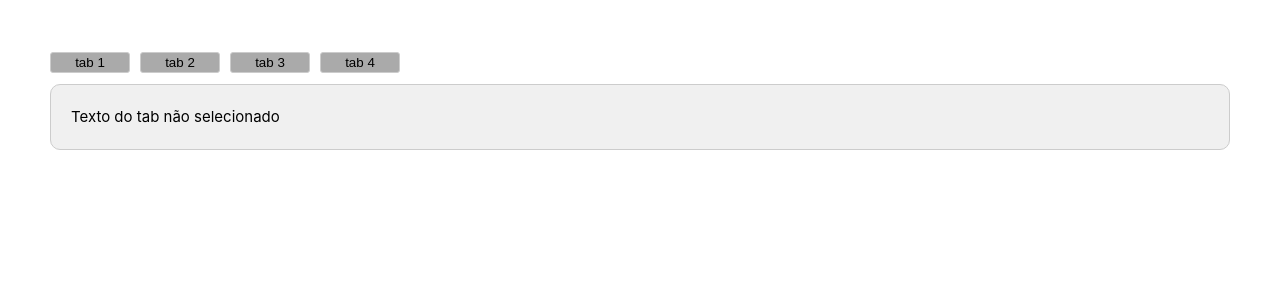
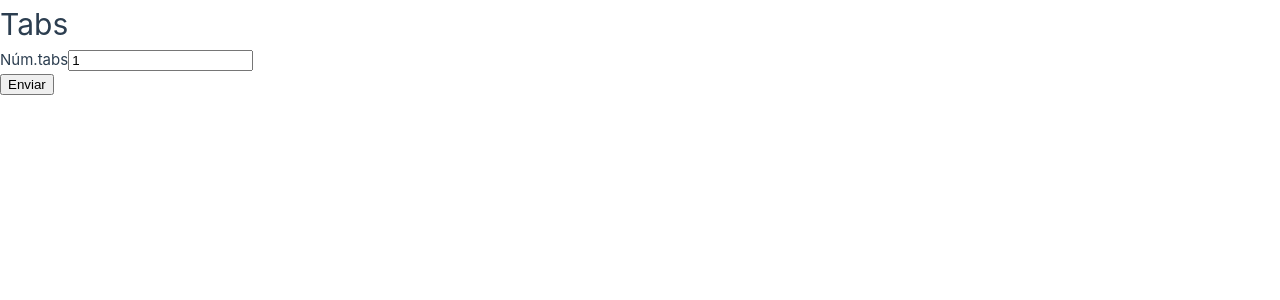
Before and after one commit to Kaioh95/framework-js-practice, a Vue app in the folder quiz/: page / in a window 1280 px wide. Shown: the top 300 px of the page. Built offline with nearby package versions, Linux system fonts and the light colour scheme.

Commit message:
init TabForm

```diff
--- a/quiz/src/App.vue
+++ b/quiz/src/App.vue
@@ -1,12 +1,14 @@
 <script setup lang="ts">
 import Quiz from './components/Quiz.vue'
 import Tab from './components/Tab.vue'
+import TabShow from './components/TabShow.vue'
 
 </script>
 
 <template>
   <!--Quiz></Quiz-->
-  <Tab></Tab>
+  <!--Tab></Tab-->
+  <TabShow></TabShow>
 </template>
 
 <style>
--- a/quiz/src/components/Tab.vue
+++ b/quiz/src/components/Tab.vue
@@ -17,11 +17,16 @@
     import TabButtons, { type TabButtonsProps} from "./TabButtons.vue"
     import TabContent, { type TabContentProps} from "./TabContent.vue";
 
-    const tabOptions = ["tab 1", "tab 2", "tab 3", "tab 4"];
+    export interface TabProps{
+        tabOptions: string[]
+        tabDisplayText: string[]
+    }
+
+    /*const tabOptions = ["tab 1", "tab 2", "tab 3", "tab 4"];
     const tabDisplayText = ["Texto do primeiro tab",
             "Texto do segundo tab",
             "Texto do terceiro tab",
-            "Texto do quarto tab"];
+            "Texto do quarto tab"];*/
 
     const currentTab = ref<number>();
 
@@ -29,6 +34,7 @@
         currentTab.value = tabIndex;
     }
 
+    defineProps<TabProps>()
 </script>
 
 <style>
--- /dev/null
+++ b/quiz/src/components/TabForm.vue
@@ -0,0 +1,164 @@
+<template>
+    <div class="tb-container-form">
+        <h1>Tabs</h1>
+        <form class="tb-form" @submit.prevent="submit">
+            <div>
+                <label>Núm.tabs</label>
+                <input type="number" :value="titleOptions.length" @change="changeNumOptions(($event.target as HTMLInputElement).value)"/>
+                <div class="error">{{ errors.numOptions }}</div>
+
+                <div v-for="(opt, i) in options" :key="`options_${i}`">
+                    <div>
+                        <label>Título</label>
+                        <input class="titulo" type="text" :value="titleOptions[i]"
+                            @change="titleChangeOption(i, ($event.target as HTMLInputElement).value)"
+                            @blur="touched[`title_option_${i}`] && check(($event.target as HTMLInputElement).value, required, `title_option_${i}`)"
+                        />
+                        <div className="error">{{ errors[`title_option_${i}`] }}</div>
+                    </div>
+
+                    <div>
+                        <label>Conteúdo</label>
+                        <textarea class="conteudo" :value="contentOptions[i]"
+                            @change="contentChangeOption(i, ($event.target as HTMLInputElement).value)"
+                            @blur="touched[`content_option_${i}`] && check(($event.target as HTMLInputElement).value, required, `content_option_${i}`)"
+                        />
+                        <div className="error">{{ errors[`content_option_${i}`] }}</div>
+                    </div>
+
+                </div>
+
+                <div className="buttons">
+                    <input type="submit" value="Enviar" />
+                </div>
+
+            </div>
+        </form>
+    </div>
+</template>
+
+<script setup lang="ts">
+    import { type TabType } from '../store/tab.store'
+    import { ref, reactive } from 'vue'
+    import { inRange, required, isInt } from '../utils/validation'
+
+    export interface TabEvents {
+        (e: 'onSubmit', question: TabType): void
+    }
+
+    const titleOptions = reactive<string[]>([''])
+    const contentOptions = reactive<string[]>([''])
+    const errors = reactive<{[name: string]: string}>({})
+    const touched = reactive<{[name: string]: boolean}>({})
+
+    const emit = defineEmits<TabEvents>()
+
+    function touch(name: string, value: boolean = true){
+        touched[name] = value
+    }
+
+    function setError(name: string, error: string){
+        errors[name] = error
+    }
+
+    function titleChangeOption(index: number, value: string){
+        titleOptions[index] = value
+        touch(`$title_option_${index}`)
+    }
+
+    function contentChangeOption(index: number, value: string){
+        contentOptions[index] = value
+        touch(`$content_option_${index}`)
+    }
+
+    function changeNumOptions(value: string){
+        const range = inRange(1, 5)
+
+        const validateFunc = (value: string) => required(value) || isInt(value) || range(value)
+
+        if( check(value, validateFunc, 'numOptions')){
+            const num = parseInt(value, 10)
+            if(num <= titleOptions.length){
+                for(let i = num; i < titleOptions.length; i++){
+                    touch(`title_option_${i}`, false)
+                    touch(`content_option_${i}`, false)
+                    setError(`title_option_${i}`, '')
+                    setError(`content_option_${i}`, '')
+                }
+                titleOptions.splice(num, titleOptions.length - num)
+                contentOptions.splice(num, contentOptions.length - num)
+            }
+            else{
+                const titleTail = Array(num-titleOptions.length).fill('')
+                const contentTail = Array(num-contentOptions.length).fill('')
+                titleTail.forEach(o => titleOptions.push(o))
+                contentTail.forEach(o => contentOptions.push(o))
+            }
+        }
+    }
+
+    function check(value: string, validateFunc: Function, name: string){
+        const error = validateFunc(value)
+        setError(name, error)
+        return error === null
+    }
+
+    function submit(){
+        //e.preventDefault()
+
+        const titleOptionsOk = titleOptions
+            .map((opt, i) => check(opt, required, `title_option_${i}`))
+            .every(o => o)
+
+        const contentOptionsOk = contentOptions
+            .map((opt, i) => check(opt, required, `content_option_${i}`))
+            .every(o => o)
+
+        if(titleOptionsOk && contentOptionsOk){
+            //onSubmit({ tabButtons: titleOptions, tabText: contentOptions })
+            emit('onSubmit', {
+                tabOptions: titleOptions,
+                tabDisplayText: contentOptions,
+            })
+        }
+    }
+
+</script>
+
+<style scoped>
+    .tabPane {
+        padding: 20px;
+        box-shadow: 5px 4px 10px #ccc;
+        border-radius: 5px;
+        margin: 20px;
+        width: 450px;
+        float: right;
+    }
+
+    .tabButtonsCSS button {
+        margin-right: 15px;
+        font-size: 15px;
+        /*background-color: #ccc;*/
+        background-color: white;
+        border: 0px solid rgb(118, 118, 118);
+        border-radius: 0px;
+        padding: 2px 5px;
+    }
+
+    .tabButtonsCSS .selected {
+        font-weight: bold;
+        background-color: #aaa;
+        border-bottom: 3px solid #2062ed;
+        background-color: white;
+    }
+
+    .tabContentPane {
+        padding: 20px;
+        margin: 10px 0;
+        border-radius: 10px;
+        border: 0px solid #aaa;
+        /*background-color: #f0f0f0;*/
+        background-color: white;
+        overflow: auto;
+    }
+</style>
--- /dev/null
+++ b/quiz/src/components/TabShow.vue
@@ -0,0 +1,42 @@
+<template>
+    <TabForm @on-submit="addQuestion($event)"></TabForm>
+    <div class="box" v-for="tab, i in tabStore.tabUp">
+        <button class="erase" @click="deleteTab(i)">X</button>
+        <Tab
+            :tabOptions="tab.tabOptions"
+            :tabDisplayText="tab.tabDisplayText"
+        >
+        </Tab>
+    </div>
+</template>
+
+<script setup lang="ts">
+    import Tab from './Tab.vue'
+    import TabForm from './TabForm.vue'
+    import { tabStore, type TabType } from '../store/tab.store'
+
+    function addQuestion(tb: TabType) {
+        tabStore.add(tb)
+    }
+
+    function updateTab(index: number, tb: TabType) {
+        tabStore.update(index, tb)
+    }
+
+    function deleteTab(index: number) {
+        tabStore.delete(index)
+    }
+</script>
+
+<style>
+    .box {
+        padding: 10px;
+        border: 1px solid #aaf;
+        border-radius: 5px;
+        margin: 10px;
+    }
+    .erase {
+        float: right;
+        z-index: 2;
+    }
+</style>
--- /dev/null
+++ b/quiz/src/store/tab.store.ts
@@ -0,0 +1,36 @@
+import { reactive } from "vue"
+
+export interface TabType {
+    tabOptions: string[]
+    tabDisplayText: string[]
+}
+
+export interface TabStore {
+    tabUp: TabType[]
+    add: (tbUp: TabType) => void
+    update: (index: number, tbUp: TabType) => void
+    delete: (index: number) => void
+}
+
+export const tabStore = reactive<TabStore>({
+    tabUp: reactive<TabType[]>([]),
+
+    add(tbUp: TabType){
+        const newTab = {...tbUp}
+        newTab.tabOptions = {...tbUp.tabOptions}
+        newTab.tabDisplayText = {...tbUp.tabDisplayText}
+        this.tabUp.push(newTab)
+    },
+
+    update(index: number, tbUp: TabType){
+        //this.tabUp[index] = tbUp
+        const newTab = {...tbUp}
+        newTab.tabOptions = {...tbUp.tabOptions}
+        newTab.tabDisplayText = {...tbUp.tabDisplayText}
+        this.tabUp[0] = newTab
+    },
+
+    delete(index: number) {
+        this.tabUp.splice(index, 1)
+    }
+})
--- /dev/null
+++ b/quiz/src/utils/validation.ts
@@ -0,0 +1,24 @@
+export function required(value: string){
+    if (value === undefined || value.trim().length === 0){
+        return 'Este campo é obrigatório'
+    }
+    return null
+}
+
+export function isInt(value: string){
+    if(value && isNaN(parseInt(value, 10))){
+        return 'Este campo requer um inteiro'
+    }
+    return null
+}
+
+export function inRange(min: number, max: number){
+    return (value: string) => {
+        const num = parseInt(value, 10)
+        const [vmin, vmax] = min > max? [max, min]: [min, max]
+        if(value && (isNaN(num) || num < vmin || num > vmax)){
+            return `Este campo requer um número entre ${vmin} e ${vmax}`
+        }
+        return null
+    }
+}
```
Also changed, not shown: 2 other files (tests, documents, lock files or other folders).
